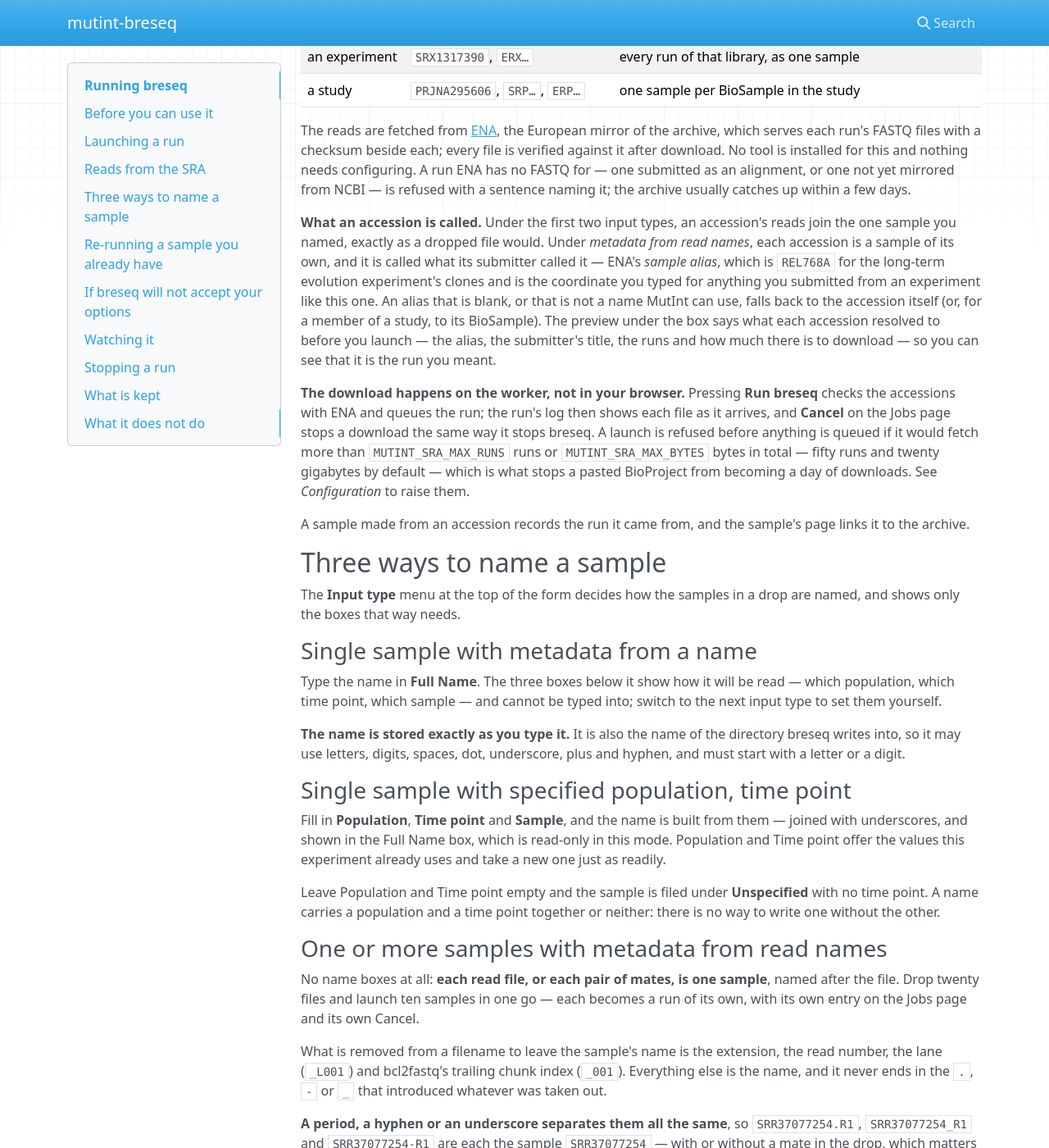
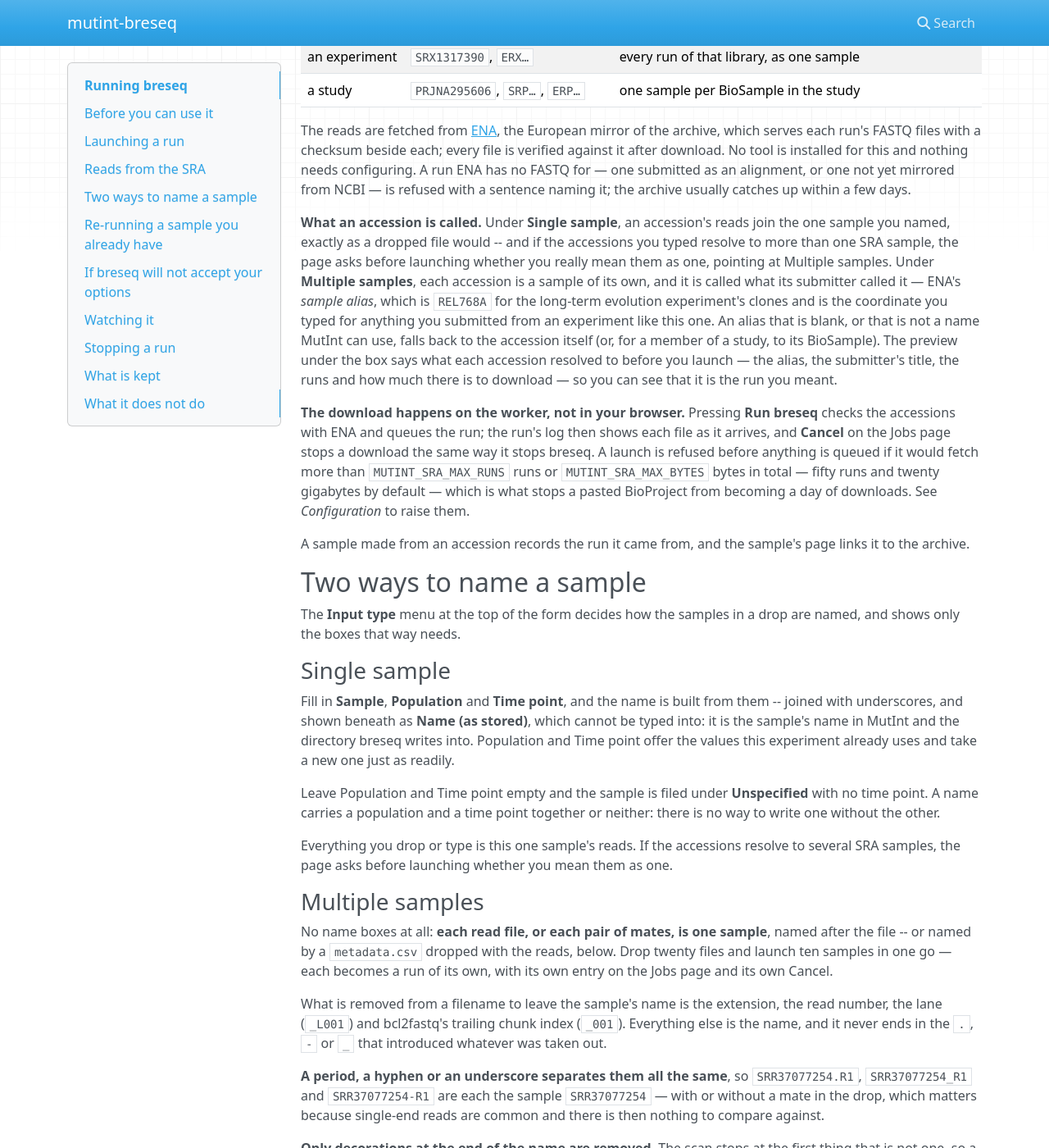
Before and after one commit to mutint/mutint-breseq, an MkDocs documentation site: the page built from docs/using/breseq.md, in a window 1280 px wide and 1400 px high, scrolled down 1242 px. Shown: the whole window at 82% size. Built offline with MkDocs 1.6.1, drawn with Linux system fonts in a browser that asks for light colours; nearby versions of some CDN libraries; some of the changed text lies outside the part shown.

Commit message:
feat: two input types, a warning over several SRA samples, metadata.csv
The launcher's menu is Single sample and Multiple samples; the mode that
stored a typed name verbatim is gone, the composed name shown read-only
in its place and the boxes reordered to Sample, Population, Time point.
A stored preference naming the old mode falls back to Single sample.

Under Single sample, accessions resolving to more than one SRA sample
raise a dialog before launching, on a fresh preview. Under Multiple
samples a dropped metadata.csv -- core's file, read in the browser and
posted as text -- names the samples by read-file name or stem and sets
each run's Population sample flag from its sample_type.

Co-Authored-By: Claude Fable 5.1 <noreply@anthropic.com>
Claude-Session: https://claude.ai/code/session_01QZ42NMvqhxFb29YzhjbthS

```diff
--- a/docs/using/breseq.md
+++ b/docs/using/breseq.md
@@ -32,7 +32,7 @@ breseq, and every run fails identically.
 ## Launching a run
 
 1. Open the experiment's **Import data** page and choose the **Run breseq** tab.
-2. Choose an **Input type** and name the sample &mdash; see *Three ways to name a sample* below.
+2. Choose an **Input type** and name the sample &mdash; see *Two ways to name a sample* below.
 3. Select **Population sample** if these reads are a whole population rather than a clone.
 4. Optionally select **Limit read-depth coverage** and name a fold coverage. Left deselected,
    every read is used; 60&ndash;80 is recommended for clonal samples.
@@ -43,7 +43,7 @@ breseq, and every run fails identically.
 
 Everything you drop or name is one sample's reads — both mates of a pair, or several lanes,
 or a run fetched from the archive beside a file of your own. To analyze a second sample,
-launch again; or choose the third input type, under which each file set and each accession is
+launch again; or choose **Multiple samples**, under which each file set and each accession is
 a sample of its own.
 
 ## Reads from the SRA
@@ -65,9 +65,11 @@ configuring. A run ENA has no FASTQ for — one submitted as an alignment, or on
 mirrored from NCBI — is refused with a sentence naming it; the archive usually catches up
 within a few days.
 
-**What an accession is called.** Under the first two input types, an accession's reads join
-the one sample you named, exactly as a dropped file would. Under *metadata from read names*,
-each accession is a sample of its own, and it is called what its submitter called it — ENA's
+**What an accession is called.** Under **Single sample**, an accession's reads join the one
+sample you named, exactly as a dropped file would -- and if the accessions you typed resolve
+to more than one SRA sample, the page asks before launching whether you really mean them as
+one, pointing at Multiple samples. Under **Multiple samples**, each accession is a sample of
+its own, and it is called what its submitter called it — ENA's
 *sample alias*, which is `REL768A` for the long-term evolution experiment's clones and is the
 coordinate you typed for anything you submitted from an experiment like this one. An alias
 that is blank, or that is not a name MutInt can use, falls back to the accession itself (or,
@@ -86,36 +88,29 @@ them.
 A sample made from an accession records the run it came from, and the sample's page links it
 to the archive.
 
-## Three ways to name a sample
+## Two ways to name a sample
 
 The **Input type** menu at the top of the form decides how the samples in a drop are named,
 and shows only the boxes that way needs.
 
-### Single sample with metadata from a name
+### Single sample
 
-Type the name in **Full Name**. The three boxes below it show how it will be read — which
-population, which time point, which sample — and cannot be typed into; switch to the next
-input type to set them yourself.
-
-**The name is stored exactly as you type it.** It is also the name of the directory breseq
-writes into, so it may use letters, digits, spaces, dot, underscore, plus and hyphen, and must
-start with a letter or a digit.
-
-### Single sample with specified population, time point
-
-Fill in **Population**, **Time point** and **Sample**, and the name is built from them —
-joined with underscores, and shown in the Full Name box, which is read-only in this mode.
-Population and Time point offer the values this experiment already uses and take a new one
-just as readily.
+Fill in **Sample**, **Population** and **Time point**, and the name is built from them --
+joined with underscores, and shown beneath as **Name (as stored)**, which cannot be typed
+into: it is the sample's name in MutInt and the directory breseq writes into. Population and
+Time point offer the values this experiment already uses and take a new one just as readily.
 
 Leave Population and Time point empty and the sample is filed under **Unspecified** with no
 time point. A name carries a population and a time point together or neither: there is no way
 to write one without the other.
 
-### One or more samples with metadata from read names
+Everything you drop or type is this one sample's reads. If the accessions resolve to several
+SRA samples, the page asks before launching whether you mean them as one.
+
+### Multiple samples
 
 No name boxes at all: **each read file, or each pair of mates, is one sample**, named after the
-file. Drop twenty files and launch ten samples in one go — each becomes a run of its own, with
+file -- or named by a `metadata.csv` dropped with the reads, below. Drop twenty files and launch ten samples in one go — each becomes a run of its own, with
 its own entry on the Jobs page and its own Cancel.
 
 What is removed from a filename to leave the sample's name is the extension, the read number,
@@ -156,9 +151,22 @@ renaming the files is quicker than correcting the samples afterwards.
 **The Population sample checkbox applies to every sample in the drop.** Read names say nothing
 about clonality — a drop that mixes clones and populations is two launches.
 
+### Naming samples with metadata.csv
+
+Drop a `metadata.csv` among the read files under **Multiple samples** and it names and
+places the samples instead of their filenames. It is the same file the Import data page
+takes (see *Loading data* there for the columns and the blank and worked-example templates,
+which the form links to): one row per sample, with `sample`, `population`, `time_point`, and
+a `data` cell naming the read files -- exactly, or by a stem the files share, so `s1` covers
+`s1_R1.fastq.gz` and `s1_R2.fastq.gz`. A `sample_type` of `population` or `clone` sets that
+sample's **Population sample** option over the checkbox's. The preview under the drop zone shows what each row
+did before anything is uploaded. A file set no row names keeps its derived name; two rows
+naming one file is refused. Accessions are not renamed by the file. Under Single sample the
+file is listed and not used.
+
 ### What a name places, and what it does not
 
-Whichever input type you use, the same two shapes place a sample on its population and time
+Under Single sample and for a derived name alike, the same two shapes place a sample on its population and time
 point automatically:
 
 | name | population | time point | sample |
@@ -355,7 +363,7 @@ remove the data. Delete the sample itself from the mutation editor if that is wh
 
 ## What it does not do
 
-- **It does not name several samples for you by hand.** Two of the three input types are one
+- **It does not name several samples for you by hand.** Single sample is one
   sample per launch; the third takes as many as the drop holds, but only because the read
   names carry the names. There is no table of boxes to fill in.
 - **It does not choose the reference.** Every run uses the experiment's own, which is what
```
Also changed, not shown: CLAUDE.md (+44 -32 lines), mutint_breseq/static/mutint_breseq/launch.js (+145 -46 lines), 5 other files.
